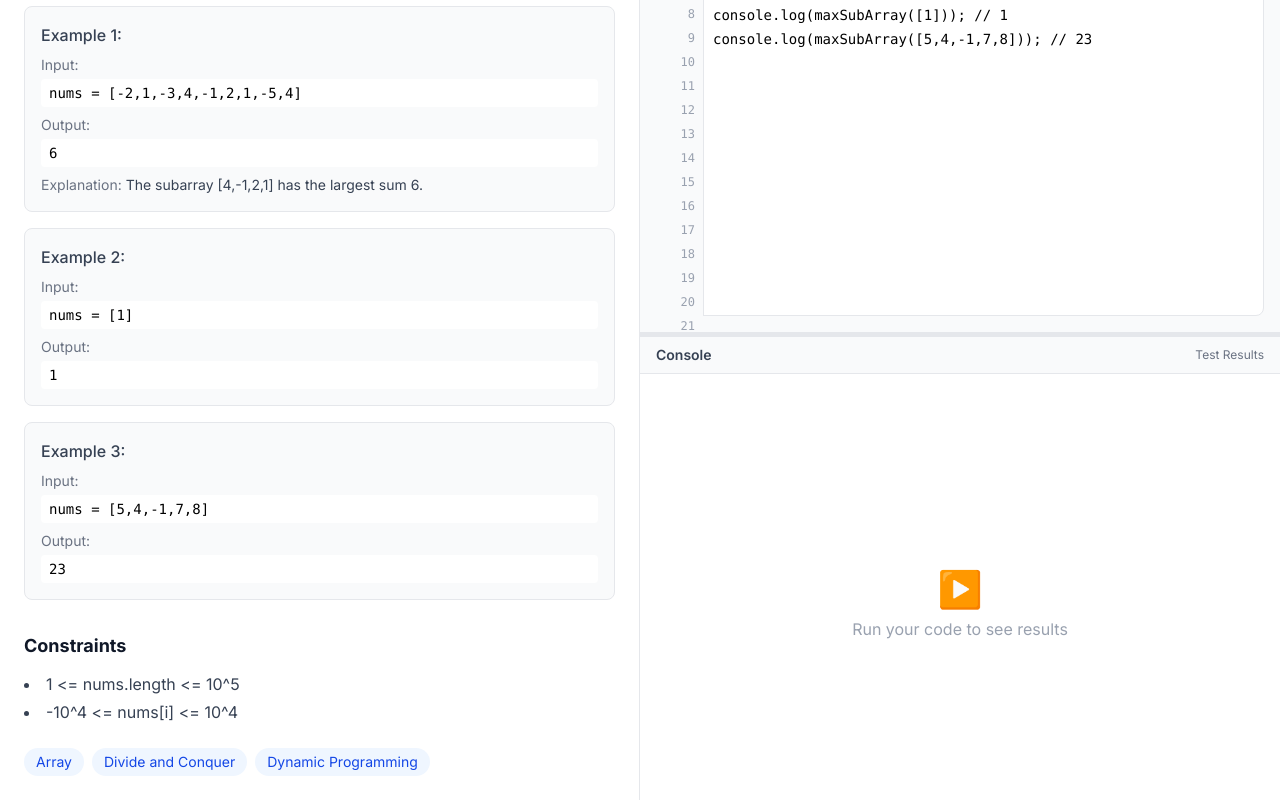
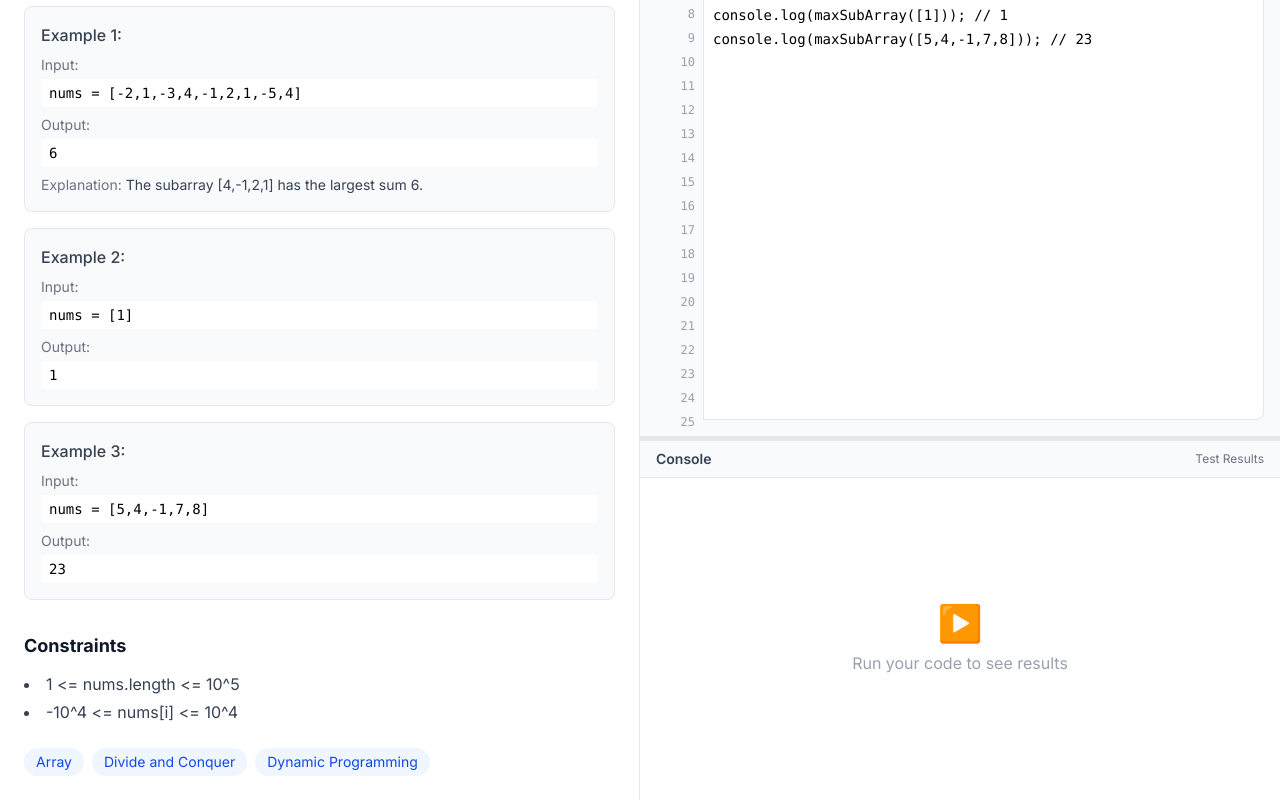
Before and after one commit to dehyabi/coding-practice-app, a Next.js app: page /problems/max-subarray in a window 1280 px wide. Shown: the part 295-1095 px from the top of the page. Built offline with nearby package versions, Linux system fonts and the light colour scheme.

Commit message:
style: Improve mobile editor height and desktop console spacing

```diff
--- a/src/app/problems/[id]/page.tsx
+++ b/src/app/problems/[id]/page.tsx
@@ -160,8 +160,8 @@ export default function ProblemPage() {
 
           {/* Right Panel - Code Editor & Console */}
           <div className="flex flex-col" style={{ minHeight: 'calc(100vh - 56px)' }}>
-            {/* Code Editor - Top 60% */}
-            <div className="flex-1 p-3 sm:p-4 border-b border-gray-200 overflow-hidden" style={{ flex: '0 0 55%' }}>
+            {/* Code Editor - Top 60% on desktop, 70% on mobile */}
+            <div className="flex-1 p-3 sm:p-4 border-b border-gray-200 overflow-hidden" style={{ flex: '0 0 65%' }}>
               <CodeEditor
                 starterCode={problem.starterCode}
                 onCodeChange={setCode}
@@ -170,14 +170,16 @@ export default function ProblemPage() {
               />
             </div>
 
-            {/* Console Output - Bottom 45% */}
-            <div className="flex-1 overflow-hidden bg-white" style={{ flex: '0 0 45%' }}>
-              <div className="h-full border-t-4 border-gray-200">
-                <div className="px-3 sm:px-4 py-2 bg-gray-50 border-b border-gray-200 flex items-center justify-between">
+            {/* Console Output - Bottom 35% on desktop, 35% on mobile */}
+            <div className="flex-1 overflow-hidden bg-white" style={{ flex: '0 0 35%' }}>
+              <div className="h-full border-t-4 border-gray-200 flex flex-col">
+                <div className="px-3 sm:px-4 py-2 bg-gray-50 border-b border-gray-200 flex items-center justify-between flex-shrink-0">
                   <h3 className="text-xs sm:text-sm font-semibold text-gray-700">Console</h3>
                   <span className="text-xs text-gray-500">Test Results</span>
                 </div>
-                <ConsoleOutput result={result} isRunning={isRunning} />
+                <div className="flex-1 overflow-auto p-3 sm:p-4">
+                  <ConsoleOutput result={result} isRunning={isRunning} />
+                </div>
               </div>
             </div>
           </div>
```
